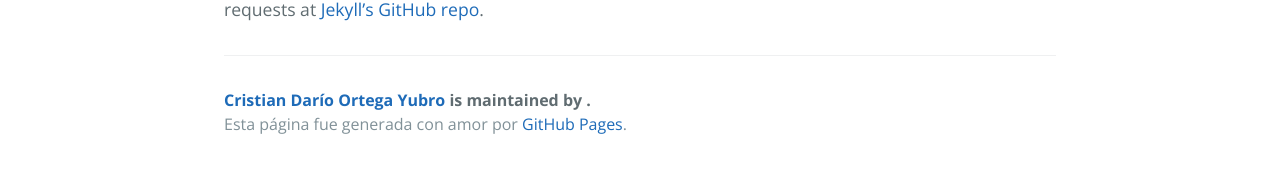
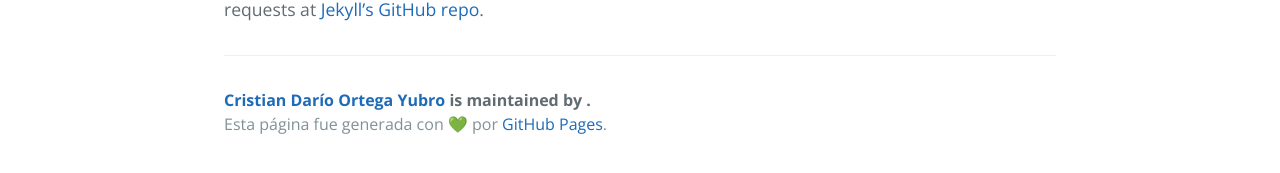
Before and after one commit to cristiandarioortegayubro/portfolio, a Jekyll site: the page built from _posts/2016-02-12-sample-content.markdown, in a window 1280 px wide. Shown: the part 623-796 px from the top of the page. Built offline with Jekyll 4.4.1, drawn with Linux system fonts in a browser that asks for light colours.

Commit message:
Update page-footer.html

```diff
--- a/_includes/page-footer.html
+++ b/_includes/page-footer.html
@@ -1,4 +1,4 @@
 <footer class="site-footer">
   <span class="site-footer-owner"><a href="{{ site.url }}">{{ site.title }}</a> is maintained by <a href="{{ site.author.url }}">{{ site.author.name }}</a>.</span>
-  <span class="site-footer-credits">Esta página fue generada con amor por <a href="https://pages.github.com">GitHub Pages</a>.</span>
+  <span class="site-footer-credits">Esta página fue generada con &#128154 por <a href="https://pages.github.com">GitHub Pages</a>.</span>
 </footer>
```
